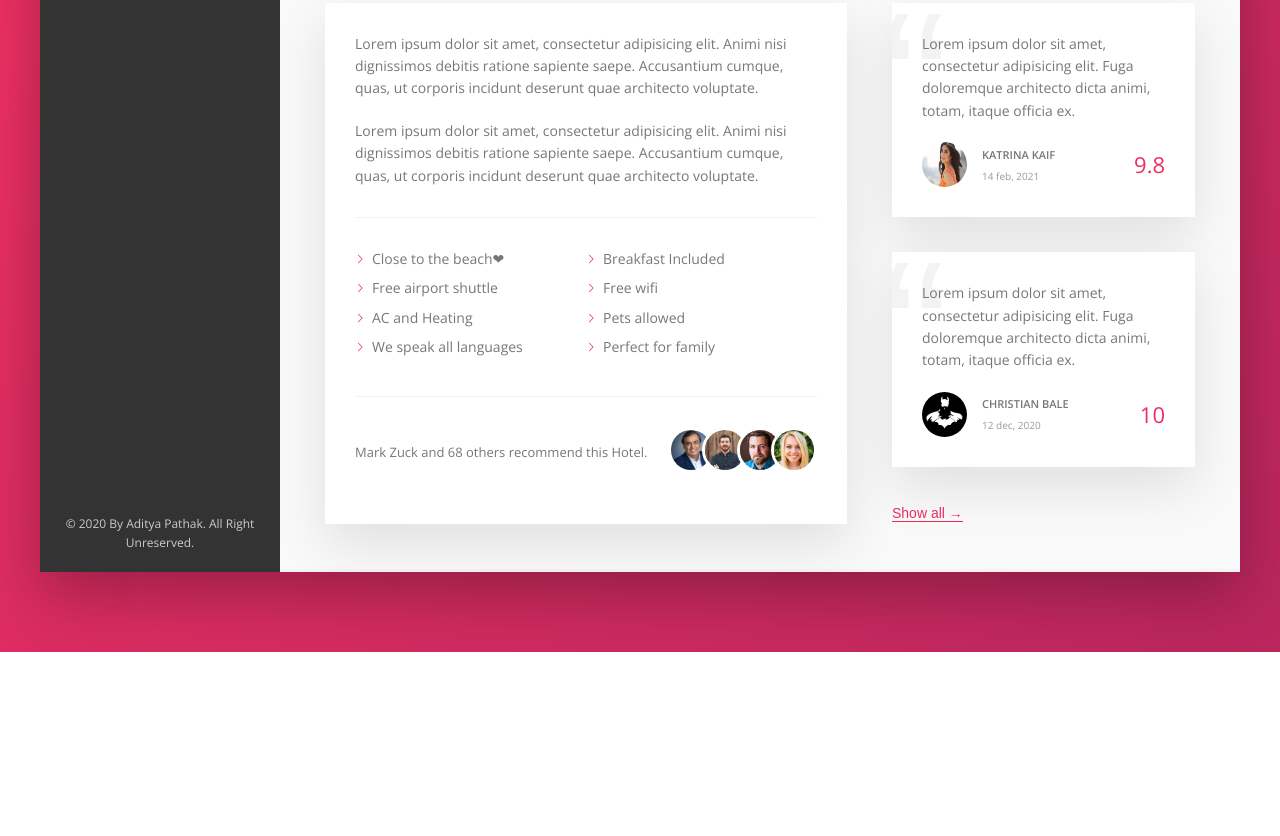
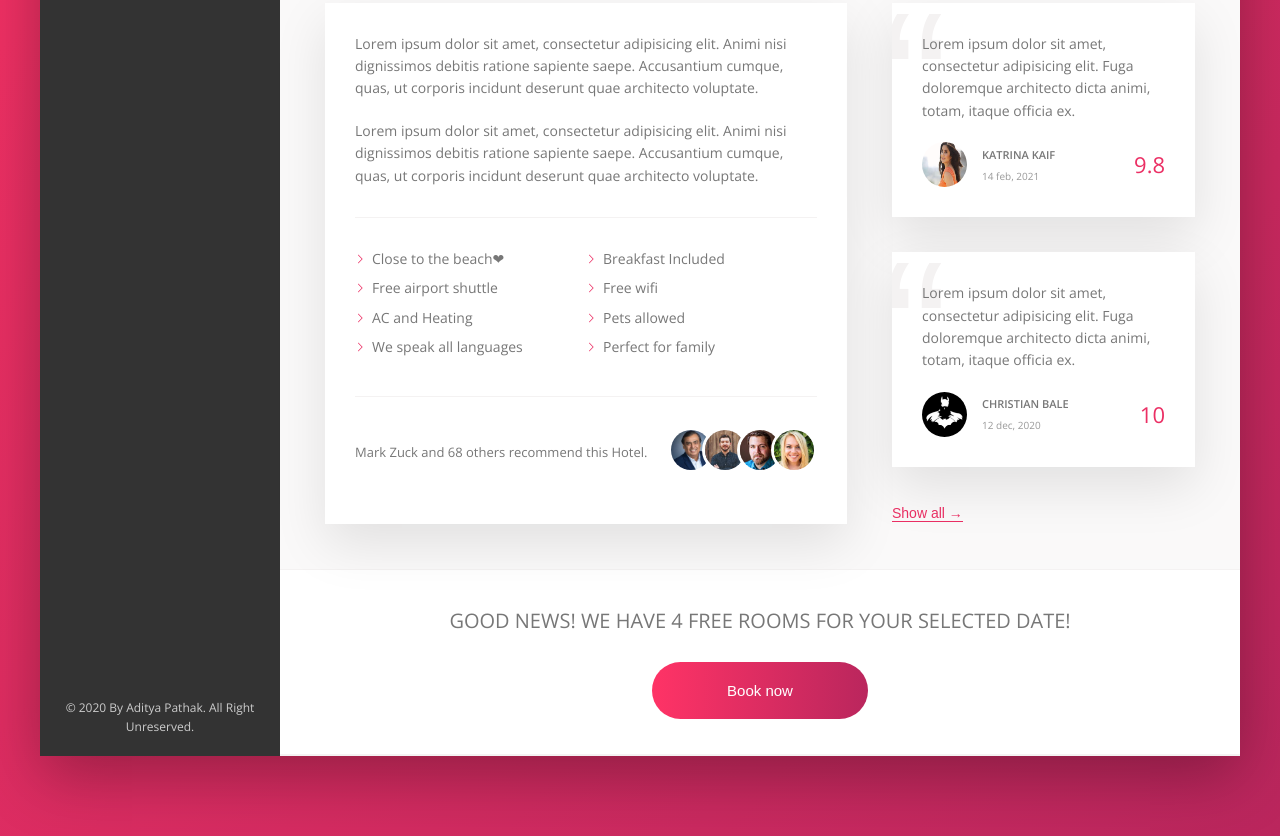
Before and after one commit to adityaind/Tour-Booking-Website--FLEXBOX, a website: page starter/index.html in a window 1280 px wide. Shown: the part 634-1470 px from the top of the page. Before the commit the page ends 1286 px from the top, so only its background shows below. Drawn offline with nearby package versions, Linux system fonts and the light colour scheme.

Commit message:
book now button

```diff
--- a/starter/index.html
+++ b/starter/index.html
@@ -197,14 +197,17 @@
                             <button class="btn-inline">Show all &rarr;</button>
 
                         </div>
-                        <!-- <div class="cta">
-                            <h2 class="cta__book-now">
-                                Good news! We have 4 free rooms for your selected date!
-                            </h2>
-                            <button class="btn">
-                                Only 4 rooms left
-                            </button> -->
-                        </div>
+
+                    </div>
+                    <div class="cta">
+                        <h2 class="cta__book-now">
+                            Good news! We have 4 free rooms for your selected date!
+                        </h2>
+                        <button class="btn">
+                            <span class="btn__visible">Book now</span>
+                            <span class="btn__invisible">Only 4 rooms left</span>
+
+                        </button>
                     </div>
 
                 </main>
--- a/starter/sass/_components.scss
+++ b/starter/sass/_components.scss
@@ -383,6 +383,59 @@
 }
 
 //CTA section
-// .cta{
-//     padding:
-// }
+.cta{
+    padding: 3.5rem 0;
+    text-align: center;
+
+    &__book-now{
+        font-size: 2rem;
+        font-weight: 300;
+        text-transform: uppercase;
+        margin-bottom: 2.5rem;
+    }
+}
+
+.btn{
+    font-size: 1.5rem;
+    border: none;
+    font-weight: 300;
+    border-radius: 100px;
+    background-image: linear-gradient(to right, var(--color-primary-light), var(--color-primary-dark));
+    color: #fff;
+    position: relative;
+    overflow: hidden;
+    cursor: pointer;
+
+    & > *{
+        display: inline-block;
+        height: 100%;
+        width: 100%;
+        transition: all .2s;
+    }
+
+    &__visible{
+
+        padding: 2rem 7.5rem;
+    }
+
+    &__invisible{
+
+        position: absolute;
+        padding: 2rem 0;
+
+        left: 0;
+        top: -100%;
+
+    }
+
+    &:hover &__visible{
+      transform: translateY(100%);
+    }
+    &:hover &__invisible{
+            top: 0;
+
+    }
+
+
+
+}
```
Also changed, not shown: starter/css/style.css.
